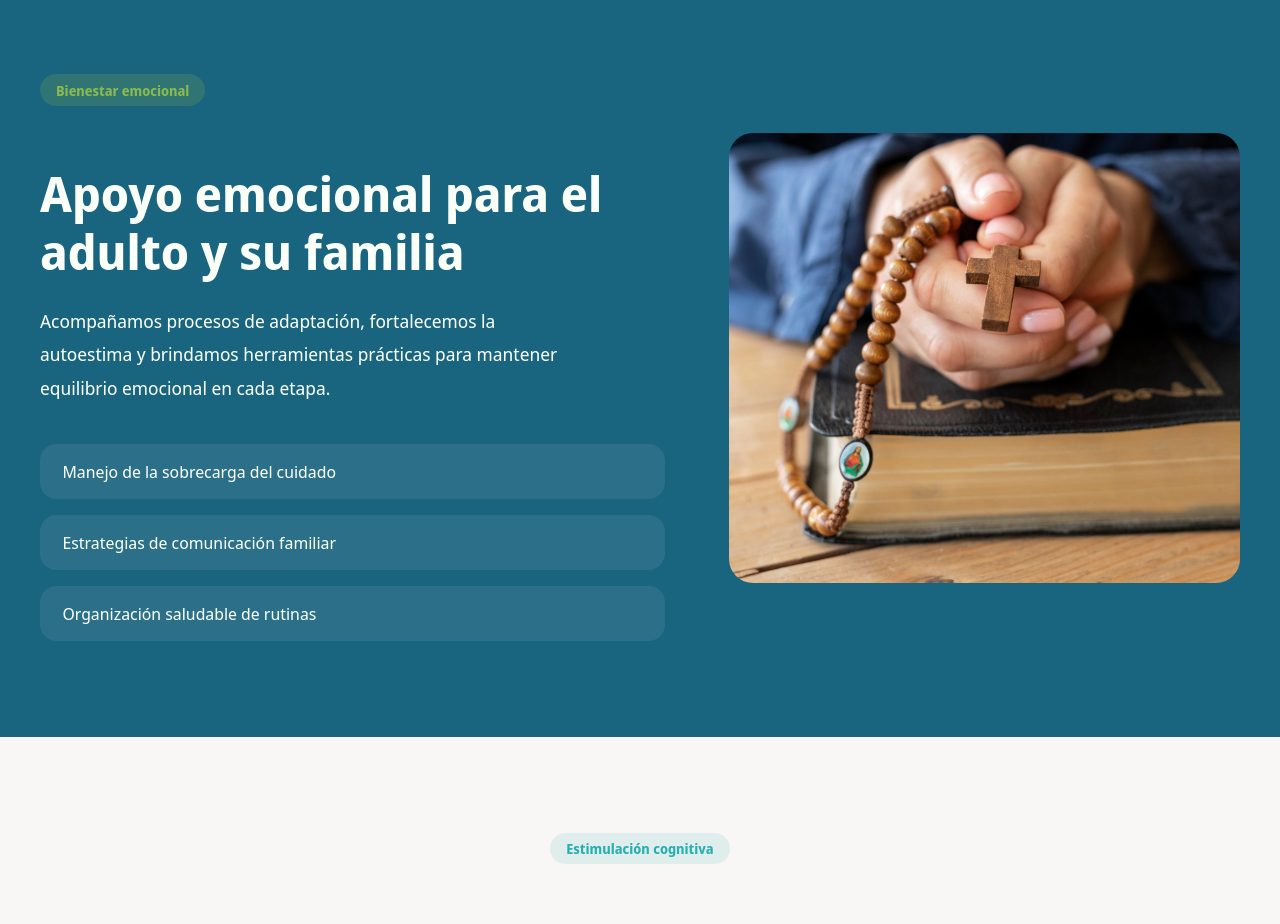
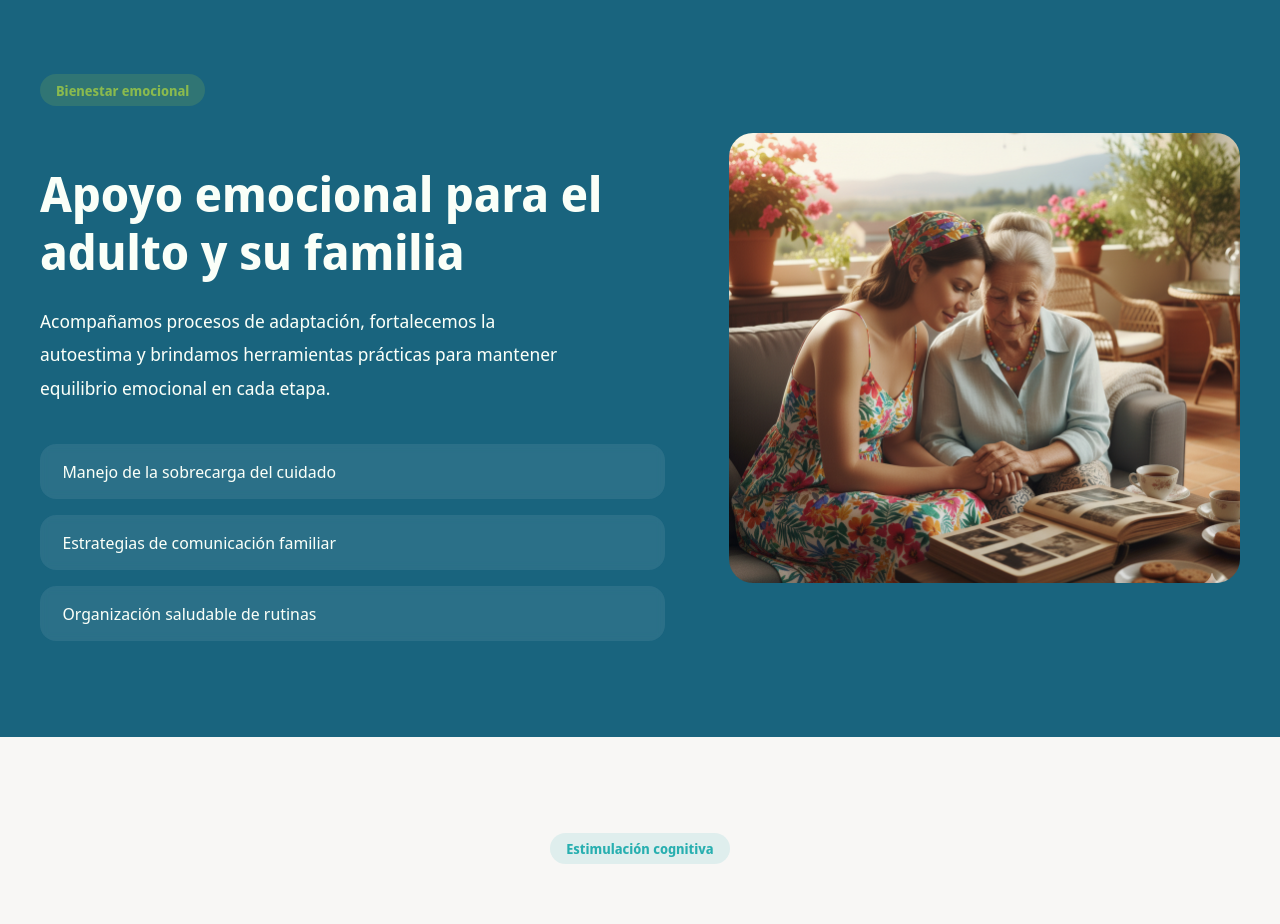
Before and after one commit to SantiagoGuty/residencia-vianney, a Next.js app: page / in a window 1280 px wide. Shown: the part 3360-4284 px from the top of the page. Built offline with nearby package versions, Linux system fonts and the light colour scheme.

Commit message:
image hover fix and servicios image fix

```diff
--- a/app/contactanos/Contactanos.module.css
+++ b/app/contactanos/Contactanos.module.css
@@ -67,7 +67,7 @@
   padding: 1rem 2.5rem;
   border-radius: 40px;
   background: var(--green);
-  color: var(--dark);
+  color: var(--white);
   text-decoration: none;
   font-weight: 700;
   transition: transform 0.25s ease, box-shadow 0.25s ease;
--- a/app/layout.tsx
+++ b/app/layout.tsx
@@ -17,10 +17,10 @@ export default function RootLayout({
 }) {
   return (
     <html lang="es">
-      <body className={noto.className}>
+      <body className={noto.className} suppressHydrationWarning>
         <Navbar />
         <ScrollToTop />
-        {children}
+          {children}
         <Footer />
       </body>
     </html>
--- a/app/quienes-somos/QuienesSomos.module.css
+++ b/app/quienes-somos/QuienesSomos.module.css
@@ -63,10 +63,17 @@
 
 .image {
   width: 100%;
-  max-width: 500px;
+  max-width: 600px;
   border-radius: var(--radius-lg);
   box-shadow: 0 20px 40px rgba(0,0,0,0.08);
   object-fit: cover;
+  transition: all 0.3s var(--ease-soft);
+}
+
+.image:hover{
+  box-shadow: 0 30px 60px rgba(0,0,0,0.12);
+  transform: translateY(-4px);
+  transition: all 0.3s var(--ease-soft);
 }
 
 /* ===== Responsive ===== */
--- a/app/quienes-somos/page.tsx
+++ b/app/quienes-somos/page.tsx
@@ -42,7 +42,7 @@ export default function QuienesSomos() {
           {/* Image */}
           <div className={styles.imageWrapper}>
             <Image
-              src="/images/familia.jpg"
+              src="/images/familia consteña en el malecon en barranquilla.png"
               alt="Adulto mayor compartiendo con su familia en un entorno seguro y acogedor"
               width={500}
               height={380}
--- a/app/servicios/Servicios.module.css
+++ b/app/servicios/Servicios.module.css
@@ -75,8 +75,14 @@
   border-radius: var(--radius-lg);
   box-shadow: 0 20px 40px rgba(0,0,0,0.08);
   object-fit: cover;
+  transition: all 0.3s var(--ease-soft);
 }
 
+.image:hover{
+  box-shadow: 0 30px 60px rgba(0,0,0,0.12);
+  transform: translateY(-4px);
+  transition: all 0.3s var(--ease-soft);
+}
 /* Responsive */
 
 @media (max-width: 900px) {
--- a/components/sections/Emotional.tsx
+++ b/components/sections/Emotional.tsx
@@ -35,7 +35,7 @@ export default function Emotional() {
 
         <div className={styles.right}>
           <Image
-            src="/images/emotional.jpg"
+            src="/images/emocional hija y madre viendo album de fotos.png"
             alt="Profesional acompañando emocionalmente a adulto mayor"
             fill
             className={styles.image}
```
Also changed, not shown: public/images/emocional hija y madre viendo album de fotos.png (added), 1 other file (tests, documents, lock files or other folders).
